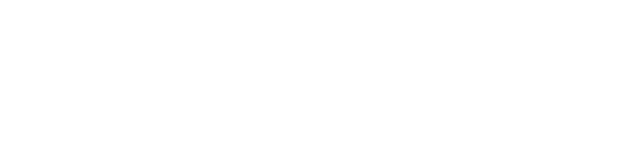
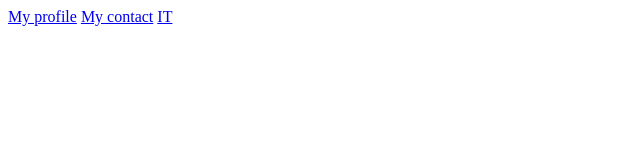
Before and after one commit to Happykrxt/HW3-Link-Webpage-with-HTML, a plain HTML site: page myitem.html in a window 1280 px wide. Shown: the whole page, without its empty margins (0-640 px from the left). Drawn offline with Linux system fonts and the light colour scheme.

Commit message:
Complete

```diff
--- a/myitem.html
+++ b/myitem.html
@@ -6,6 +6,10 @@
     <title>MY item</title>
 </head>
 <body>
-
+    <div style="flex: auto;">
+        <a href="myprofile.html">My profile</a>
+        <a href="mycontact.html">My contact</a>
+        <a href="http://202.44.47.45/fitm/departments/IT">IT</a>
+    </div>
 </body>
 </html>
```
Also changed, not shown: mycontact.html (+5 -1 lines), myprofile.html (+2 -0 lines).
